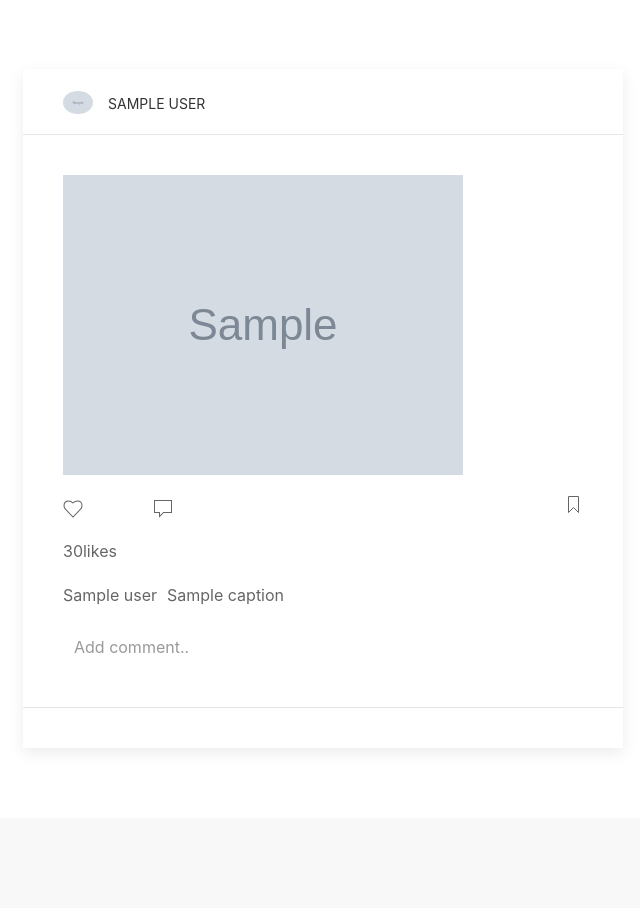
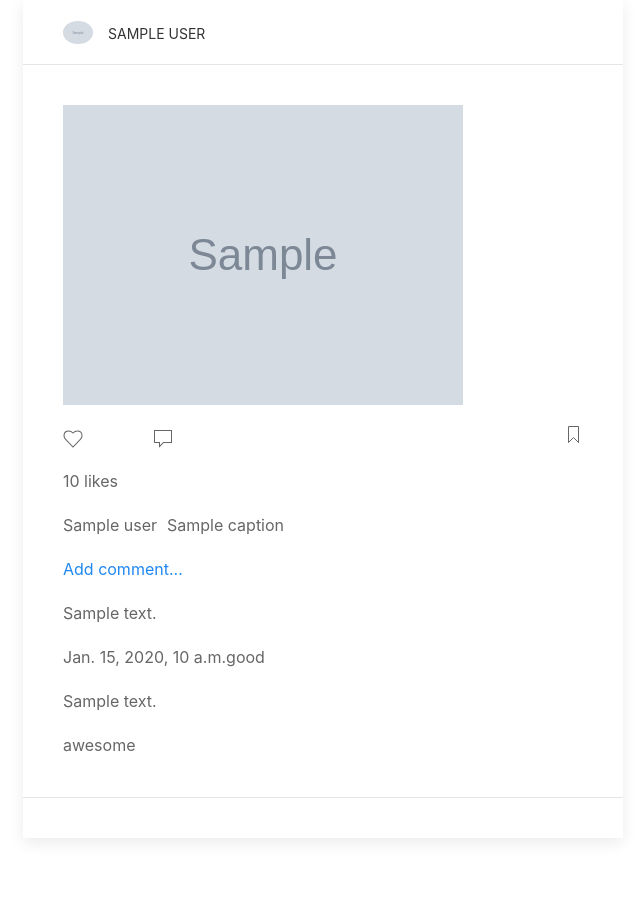
Before and after one commit to JuneMuoti/Instagram-clone, a Django app: template instagram/templates/index.html in a window 1280 px wide. Shown: the part 301-1209 px from the top of the page, without its empty margins (17-657 px from the left). Before the commit the page ends 1009 px from the top, so only its background shows below. Run offline with Django 3.2, Linux system fonts and the light colour scheme; the template is opened without the code that fills it: most values are stand-ins (such as "Sample title", 1, 10 or a date in 2020); grey boxes marked "Sample" are stand-in pictures; some libraries are stand-ins or nearby versions.

```diff
--- a/instagram/templates/index.html
+++ b/instagram/templates/index.html
@@ -1,19 +1,20 @@
 {% extends 'base.html' %}
 {% load bootstrap4 %}
+{% load friendshiptags %}
 {%block content%}
 <div class="uk-container ">
     {% for image in images %}
-<div class="uk-card uk-card-default uk-width-1-2@m uk-margin-large uk-margin-large-top uk-margin-large-bottom">
+<div class="uk-card uk-card-default uk-width-1-2@m uk-margin-large   uk-margin-large-bottom">
     <div class="uk-card-header">
         <div class="uk-grid-small uk-flex-middle" uk-grid>
             <div class="uk-width-auto">
                 {% if image.Profile.profile_pic %}
-                <a href="{%url 'profile' image.editor.id%}"><img class="uk-border-circle" width="30" height="3
+                <a href="{%url 'profile' image.Profile.id%}"><img class="uk-border-circle" width="30" height="3
                   0" src="{{image.Profile.profile_pic.url}}"></a>
                 {% endif %}
             </div>
             <div class="uk-width-expand">
-                  <a href="{%url 'profile' image.editor.id%}" class="uk-button uk-button-text">{{image.Profile.user}}</a>
+                  <a href="{%url 'profile' image.Profile.id%}" class="uk-button uk-button-text">{{image.Profile.user}}</a>
             </div>
         </div>
     </div>
@@ -24,21 +25,21 @@
 
 
           <p><span uk-icon="heart"></span><span uk-icon="comment" class="uk-margin-large-left"></span><span uk-icon="bookmark"class="uk-align-right"></span></p>
-            <p>30likes</p>
+            <p>{{image.likes}} likes</p>
+
             <p>{{image.Profile.user}}<span class="uk-margin-small-left">{{image.caption}}</span></p>
           <div class="container-fluid">
+<a href="{%url 'add_comment' image.id %}">Add comment...</a>
 
-      <form  action="{%url 'add_comment' image.id%}" method="post">
-      {%csrf_token%}
-
-      {% for field in form %}
-    {% bootstrap_field field %}
-{% endfor %}
-<input class="uk-input uk-form-blank " type="text" placeholder="Add comment..">
-
-  </form>
 
 </div>
+{% for comments in image.comment.all %}
+<p>{{comments.body}}</p>
+<p>{{comments.created}}good</p>
+<p>{{comments.commented_by}}</p>
+
+{% endfor %}
+<p>awesome</p>
 
     </div>
 
```
